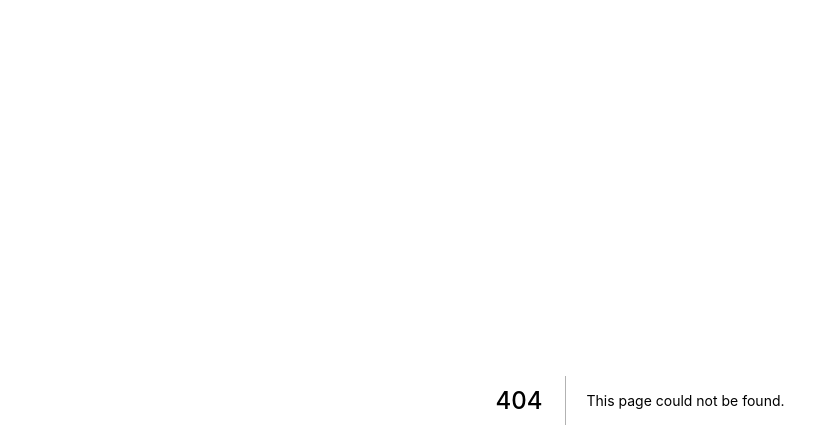
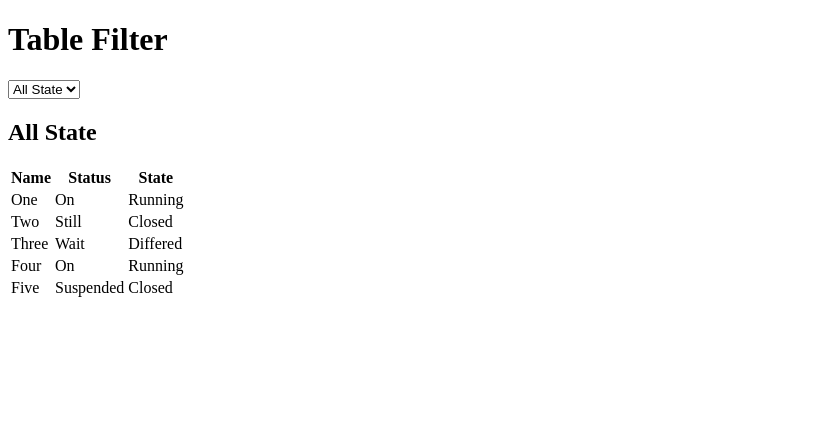
Before and after one commit to Devinder1987/yoga-app, a Next.js app: page /filterdata in a window 1280 px wide. Before the commit this address had no page. Shown: the top 448 px of the page, without its empty margins (0-839 px from the left). Built offline with nearby package versions, Linux system fonts and the light colour scheme.

Commit message:
Play around

```diff
--- a/pages/api/findrecord.js
+++ b/pages/api/findrecord.js
@@ -9,7 +9,7 @@ async function findRecord(req, res) {
     }
     res.status(200).json({ status: 'Success', data: result });
   }
-  await mongoConnect('findOne', data, callBackFn);
+  return await mongoConnect('findOne', data, callBackFn);
 }
 
 export default findRecord;
--- /dev/null
+++ b/pages/filterdata.js
@@ -0,0 +1,86 @@
+import { useEffect, useState } from 'react';
+
+function FilterData() {
+  const tableData = [
+    {
+      name: 'One',
+      status: 'On',
+      state: 'Running',
+    },
+    {
+      name: 'Two',
+      status: 'Still',
+      state: 'Closed',
+    },
+    {
+      name: 'Three',
+      status: 'Wait',
+      state: 'Differed',
+    },
+    {
+      name: 'Four',
+      status: 'On',
+      state: 'Running',
+    },
+    {
+      name: 'Five',
+      status: 'Suspended',
+      state: 'Closed',
+    },
+  ];
+  let stateList = ['All State'];
+  tableData.forEach((val) => {
+    stateList.push(val.state);
+  });
+  stateList = stateList.filter(
+    (val, index) => stateList.indexOf(val) === index
+  );
+  const [selectedState, setSelectedState] = useState(stateList[0]);
+  const [filteredTable, setFilteredTable] = useState(tableData);
+  useEffect(() => {
+    if (selectedState === 'All State') {
+      setFilteredTable(tableData);
+    } else {
+      const filtered = tableData.filter((val) => val.state === selectedState);
+      setFilteredTable(filtered);
+    }
+  }, [selectedState]);
+
+  return (
+    <div>
+      <h1>Table Filter</h1>
+      {/* Input Field */}
+      <select
+        name='cars'
+        id='cars'
+        form='carform'
+        onChange={(evt) => {
+          setSelectedState(evt.target.value);
+        }}
+      >
+        {stateList.map((val) => (
+          <option value={val}>{val}</option>
+        ))}
+      </select>
+      <h2>{selectedState}</h2>
+      <table>
+        <tr>
+          <th>Name</th>
+          <th>Status</th>
+          <th>State</th>
+        </tr>
+        {filteredTable.map((val) => {
+          return (
+            <tr>
+              <td>{val.name}</td>
+              <td>{val.status}</td>
+              <td>{val.state}</td>
+            </tr>
+          );
+        })}
+      </table>
+    </div>
+  );
+}
+
+export default FilterData;
--- a/pages/program/insert_program.js
+++ b/pages/program/insert_program.js
@@ -10,6 +10,7 @@ function InsertProgram() {
   const [successMsg, setSuccessMsg] = useState();
   const [errorMsg, setErrorMsg] = useState();
   const [description, setDescription] = useState('');
+
   async function handleSubmit(event) {
     event.preventDefault();
     const data = {
```
Also changed, not shown: components/Program.js (+16 -5 lines), components/utils/useFetchApi.js (added, +34 -0 lines), pages/calculator.js (added, +41 -0 lines), pages/search.js (added, +45 -0 lines), pages/stopwatch.js (added, +32 -0 lines).
